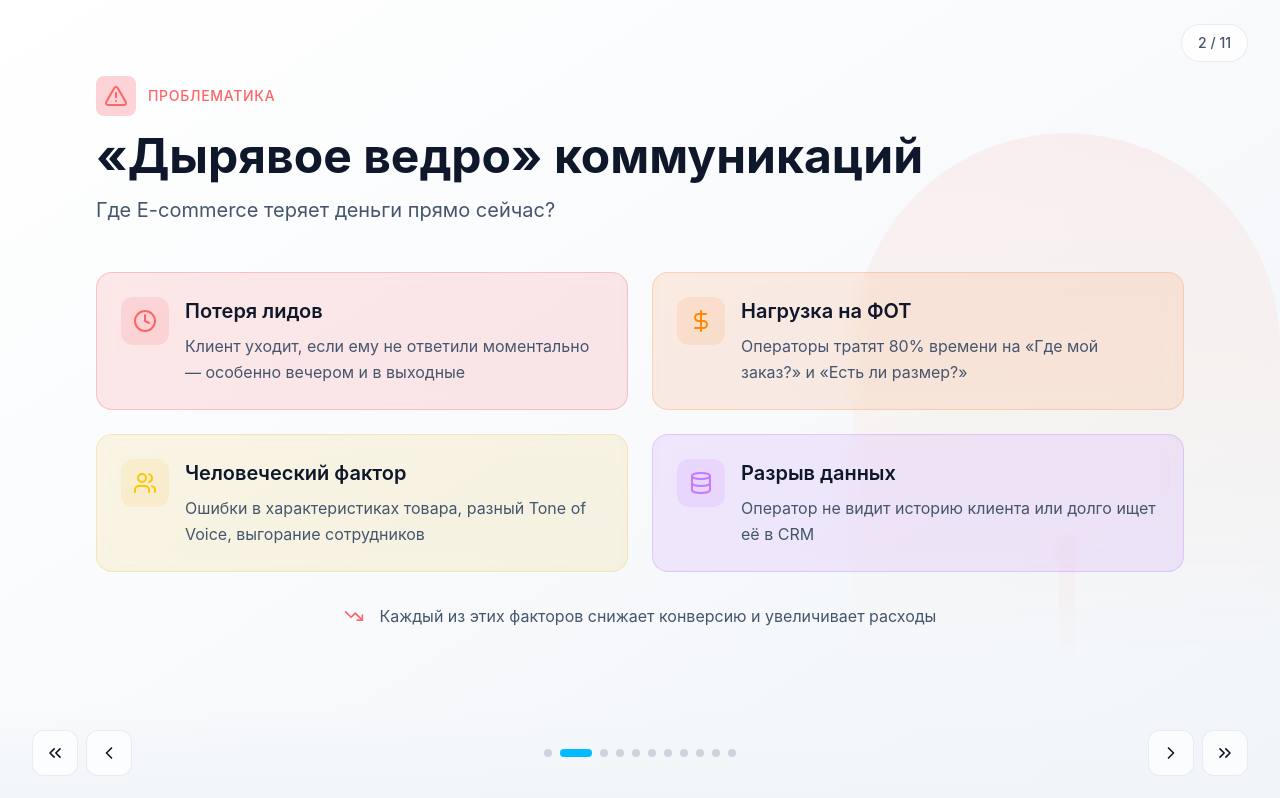
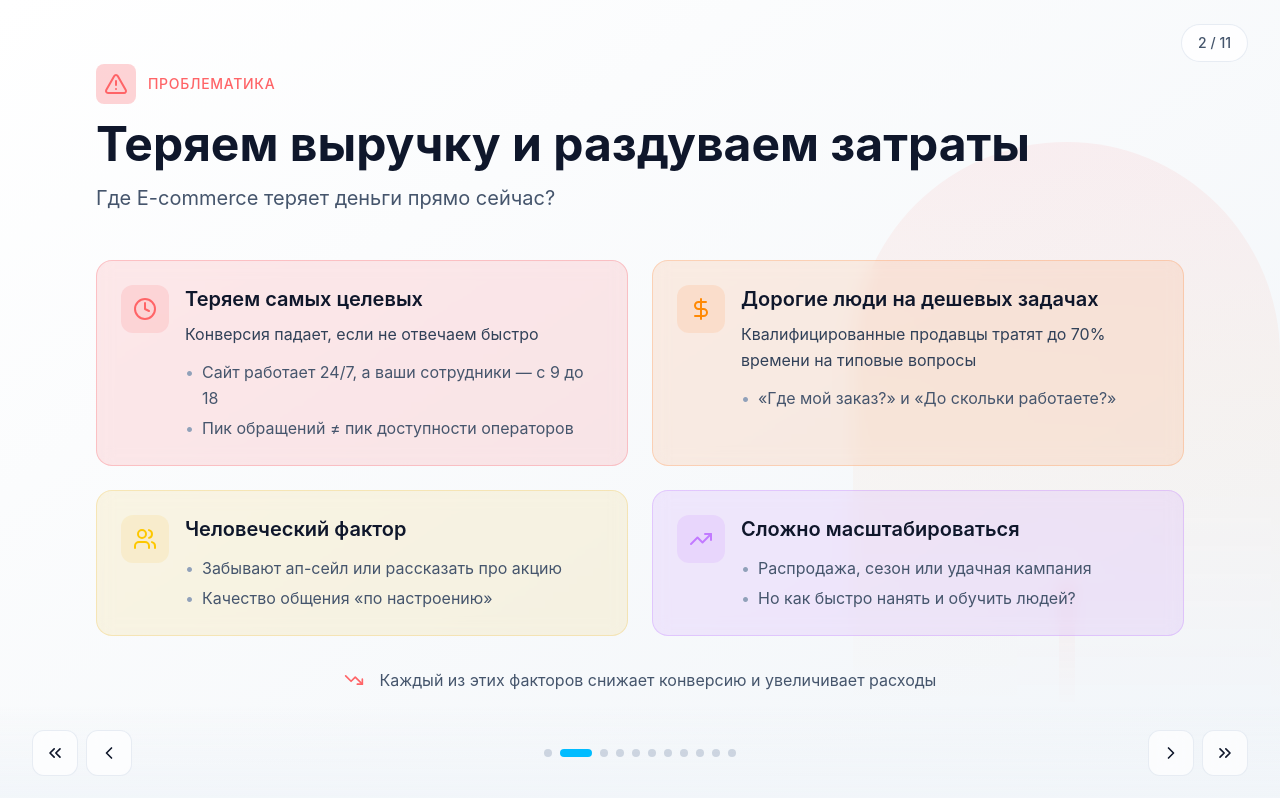
Before and after one commit to Slava2727/web_pres, a React (Vite) app: page / in a window 1280 px wide. Both pictures are taken after a click on the button 588 px from the left and 753 px from the top of the page. Built offline with nearby package versions, Linux system fonts and the light colour scheme.

Commit message:
2 первых слайда готовы

```diff
--- a/src/slides/Slide01Title.tsx
+++ b/src/slides/Slide01Title.tsx
@@ -1,5 +1,11 @@
 import { motion } from 'framer-motion'
-import { Bot, Sparkles, TrendingUp, Users } from 'lucide-react'
+import { Sparkles, TrendingUp, Users } from 'lucide-react'
+
+import naimiLogo from '../assets/Naimi_logo.svg'
+import logoGoldenApple from '../assets/logo_ga.png'
+import logoOkko from '../assets/logo_okko.svg'
+import logo12Storeez from '../assets/logo_12st.png'
+import logoMotul from '../assets/logo_motul.png'
 
 export default function Slide01Title() {
   return (
@@ -28,10 +34,15 @@ export default function Slide01Title() {
           transition={{ duration: 0.6 }}
           className="flex items-center justify-center gap-3 mb-8"
         >
-          <div className="w-14 h-14 rounded-2xl bg-gradient-to-br from-sky-400 to-sky-600 flex items-center justify-center shadow-lg shadow-sky-500/30">
-            <Bot className="w-8 h-8 text-white" />
+          <div className="w-14 h-14 rounded-2xl bg-white/90 border border-slate-200/80 flex items-center justify-center shadow-lg shadow-slate-900/5 backdrop-blur-sm">
+            <img
+              src={naimiLogo}
+              alt="NaimiAI"
+              className="w-9 h-9 object-contain"
+              draggable={false}
+            />
           </div>
-          <span className="text-3xl font-bold text-slate-900">naimi.ai</span>
+          <span className="text-3xl font-bold text-slate-900">NaimiAI.ru</span>
         </motion.div>
 
         {/* Main heading */}
@@ -41,10 +52,7 @@ export default function Slide01Title() {
           transition={{ duration: 0.6, delay: 0.2 }}
           className="text-5xl md:text-7xl font-bold text-slate-900 mb-6 leading-tight"
         >
-          Наймите{' '}
-          <span className="gradient-text">ИИ-сотрудников</span>
-          <br />
-          для вашего интернет-магазина
+          <span className="gradient-text">ИИ-сотрудники</span> для онлайн-торговли
         </motion.h1>
 
         {/* Subtitle */}
@@ -85,15 +93,32 @@ export default function Slide01Title() {
           transition={{ duration: 0.6, delay: 0.8 }}
           className="text-slate-500"
         >
-          <p className="text-sm uppercase tracking-wider mb-4">Нам доверяют</p>
-          <div className="flex flex-wrap justify-center items-center gap-8 text-slate-500">
-            <span className="text-lg font-semibold">Золотое Яблоко</span>
-            <span className="w-1 h-1 rounded-full bg-slate-300" />
-            <span className="text-lg font-semibold">Okko</span>
-            <span className="w-1 h-1 rounded-full bg-slate-300" />
-            <span className="text-lg font-semibold">12 Storeez</span>
-            <span className="w-1 h-1 rounded-full bg-slate-300" />
-            <span className="text-lg font-semibold">Motul</span>
+          <p className="text-sm uppercase tracking-wider mb-4">Внедряем чат-коммуникации с 2015 года</p>
+          <div className="flex flex-wrap justify-center items-center gap-10">
+            <img
+              src={logoGoldenApple}
+              alt="Золотое Яблоко"
+              className="h-7 md:h-8 w-auto object-contain opacity-80"
+              draggable={false}
+            />
+            <img
+              src={logoOkko}
+              alt="Okko"
+              className="h-6 md:h-7 w-auto object-contain opacity-80"
+              draggable={false}
+            />
+            <img
+              src={logo12Storeez}
+              alt="12 Storeez"
+              className="h-6 md:h-7 w-auto object-contain opacity-80"
+              draggable={false}
+            />
+            <img
+              src={logoMotul}
+              alt="Motul"
+              className="h-7 md:h-8 w-auto object-contain opacity-80"
+              draggable={false}
+            />
           </div>
         </motion.div>
       </div>
--- a/src/slides/Slide02Problem.tsx
+++ b/src/slides/Slide02Problem.tsx
@@ -1,19 +1,24 @@
 import { motion } from 'framer-motion'
-import { AlertTriangle, Clock, DollarSign, Users, Database, TrendingDown } from 'lucide-react'
+import { AlertTriangle, Clock, DollarSign, Users, TrendingDown, TrendingUp } from 'lucide-react'
 
 const problems = [
   {
     icon: Clock,
-    title: 'Потеря лидов',
-    description: 'Клиент уходит, если ему не ответили моментально — особенно вечером и в выходные',
+    title: 'Теряем самых целевых',
+    lead: 'Конверсия падает, если не отвечаем быстро',
+    points: [
+      'Сайт работает 24/7, а ваши сотрудники — с 9 до 18',
+      'Пик обращений ≠ пик доступности операторов',
+    ],
     color: 'text-red-400',
     bgColor: 'bg-red-500/10',
     borderColor: 'border-red-500/20',
   },
   {
     icon: DollarSign,
-    title: 'Нагрузка на ФОТ',
-    description: 'Операторы тратят 80% времени на «Где мой заказ?» и «Есть ли размер?»',
+    title: 'Дорогие люди на дешевых задачах',
+    lead: 'Квалифицированные продавцы тратят до 70% времени на типовые вопросы',
+    points: ['«Где мой заказ?» и «До скольки работаете?»'],
     color: 'text-orange-400',
     bgColor: 'bg-orange-500/10',
     borderColor: 'border-orange-500/20',
@@ -21,15 +26,18 @@ const problems = [
   {
     icon: Users,
     title: 'Человеческий фактор',
-    description: 'Ошибки в характеристиках товара, разный Tone of Voice, выгорание сотрудников',
+    points: ['Забывают ап-сейл или рассказать про акцию', 'Качество общения «по настроению»'],
     color: 'text-yellow-400',
     bgColor: 'bg-yellow-500/10',
     borderColor: 'border-yellow-500/20',
   },
   {
-    icon: Database,
-    title: 'Разрыв данных',
-    description: 'Оператор не видит историю клиента или долго ищет её в CRM',
+    icon: TrendingUp,
+    title: 'Сложно масштабироваться',
+    points: [
+      'Распродажа, сезон или удачная кампания',
+      'Но как быстро нанять и обучить людей?',
+    ],
     color: 'text-purple-400',
     bgColor: 'bg-purple-500/10',
     borderColor: 'border-purple-500/20',
@@ -76,7 +84,7 @@ export default function Slide02Problem() {
             <span className="text-red-400 font-medium uppercase tracking-wider text-sm">Проблематика</span>
           </div>
           <h2 className="text-4xl md:text-5xl font-bold text-slate-900 mb-4">
-            «Дырявое ведро» коммуникаций
+            Теряем выручку и раздуваем затраты
           </h2>
           <p className="text-xl text-slate-600 max-w-2xl">
             Где E-commerce теряет деньги прямо сейчас?
@@ -102,13 +110,21 @@ export default function Slide02Problem() {
                   <div className={`p-3 rounded-xl ${problem.bgColor}`}>
                     <Icon className={`w-6 h-6 ${problem.color}`} />
                   </div>
-                  <div>
+                  <div className="space-y-3">
                     <h3 className="text-xl font-semibold text-slate-900 mb-2">
                       {problem.title}
                     </h3>
-                    <p className="text-slate-600 leading-relaxed">
-                      {problem.description}
+                    <p className="text-slate-700 leading-relaxed">
+                      {problem.lead}
                     </p>
+                    <ul className="text-slate-600 leading-relaxed space-y-1">
+                      {problem.points.map((point, pointIndex) => (
+                        <li key={pointIndex} className="flex gap-2">
+                          <span className="text-slate-400">•</span>
+                          <span>{point}</span>
+                        </li>
+                      ))}
+                    </ul>
                   </div>
                 </div>
               </motion.div>
```
